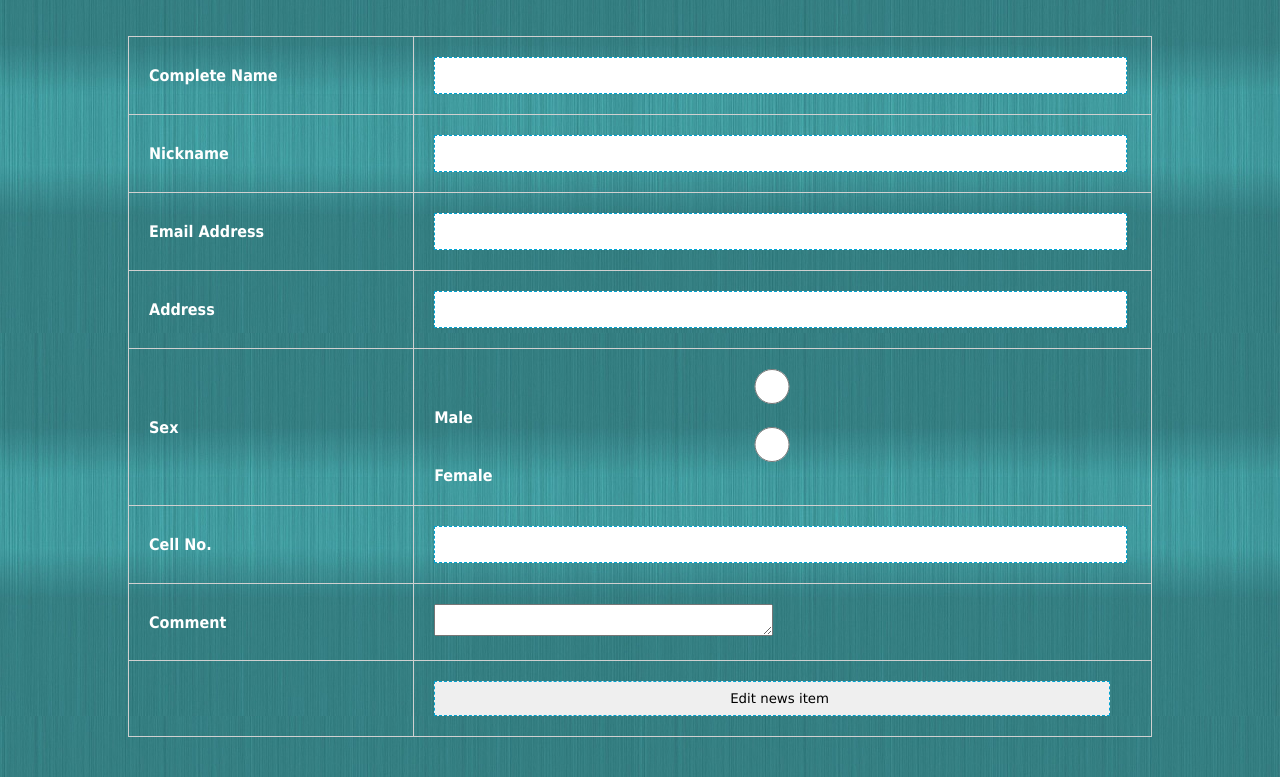
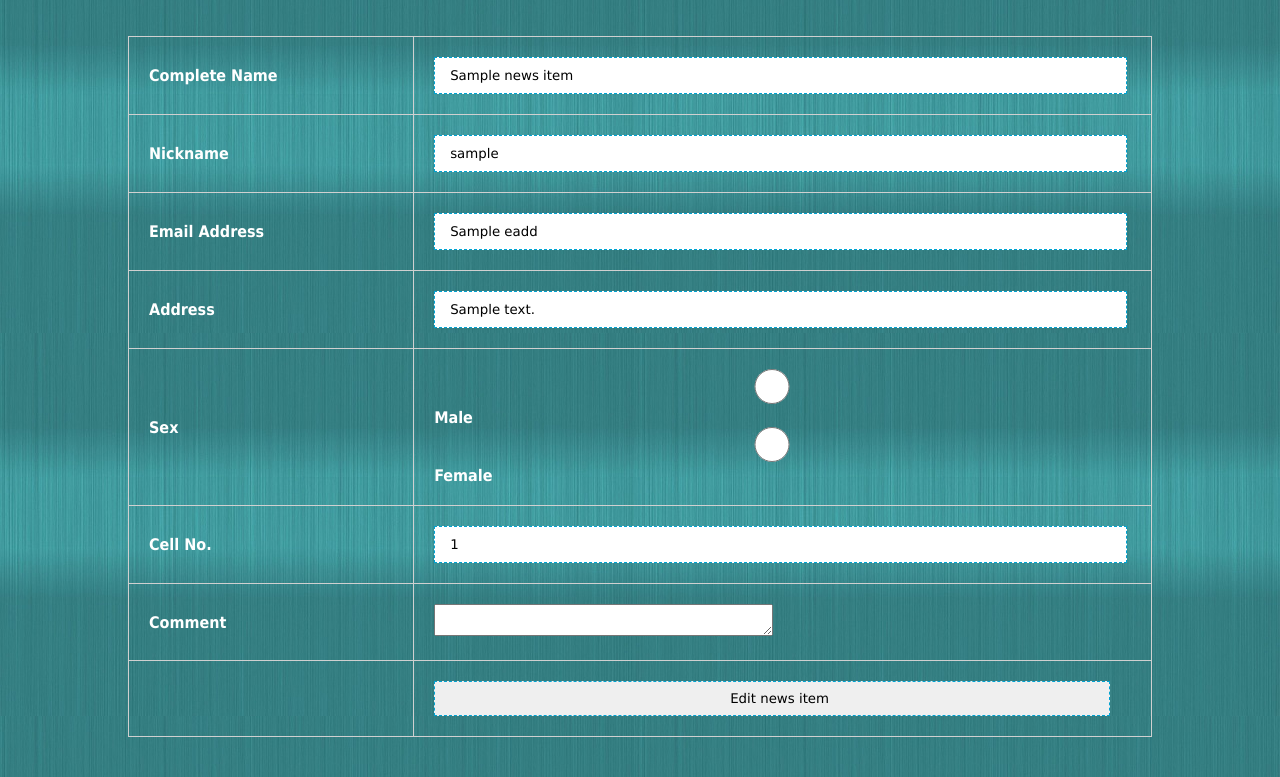
Before and after one commit to faperalta/APC_webprog_MI152_test_repo_faperalta, a CodeIgniter app: the page made by Exercise6/codeigniter/application/views/news/edit.php in a window 1280 px wide. Shown: the part 50-827 px from the top of the page. Run offline with CodeIgniter, Linux system fonts and the light colour scheme; tables that the repository leaves empty or names only in its code hold one stand-in row (values such as "Sample post"); the template is opened without the code that fills it: most values are stand-ins (such as "Sample title", 1, 10 or a date in 2020).

Commit message:
added codes for edit page

```diff
--- a/Exercise6/codeigniter/application/views/news/edit.php
+++ b/Exercise6/codeigniter/application/views/news/edit.php
@@ -24,20 +24,20 @@
     <table>
         <tr>
             <td><label for="title">Complete Name</label></td>
-            <td><input type="input" name="complete_name" size="50"/></td>
+            <td><input type="input" name="complete_name" size="50" value="<?php echo $news_item['complete_name'] ?>"/></td>
         </tr>
         <tr>
             <td><label for="text">Nickname</label></td>
-            <td><input type="input" name="nick" size="50" /></td>
+            <td><input type="input" name="nick" size="50" value="<?php echo $news_item['nick'] ?>" /></td>
         </tr>
         <tr>
 		<tr>
             <td><label for="title">Email Address</label></td>
-            <td><input type="input" name="eadd" size="50" /></td>
+            <td><input type="input" name="eadd" size="50" value="<?php echo $news_item['eadd'] ?>"  /></td>
         </tr>
 		<tr>
             <td><label for="title">Address</label></td>
-            <td><input type="input" name="address" size="50" /></td>
+            <td><input type="input" name="address" size="50" value="<?php echo $news_item['address'] ?>"  /></td>
         </tr>
 		<tr>
 			<td><label for="title">Sex</label></td>
@@ -46,7 +46,7 @@
 		</tr>
 		<tr>
             <td><label for="title">Cell No.</label></td>
-            <td><input type="input" name="no" size="50" /></td>
+            <td><input type="input" name="no" size="50" value="<?php echo $news_item['no'] ?>" /></td>
         </tr>
 		<tr>
             <td><label for="title">Comment</label></td>
```
